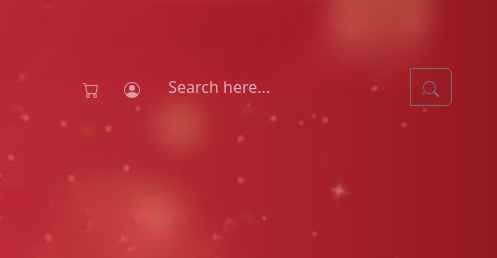
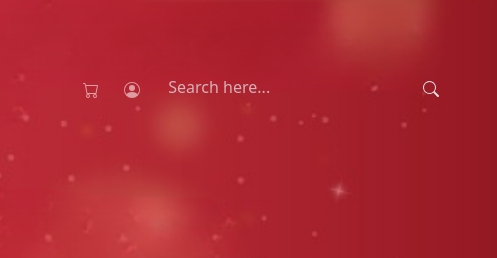
Before and after one commit to meemaislove/SparkleHomePage, a plain HTML site: page index.html in a window 1280 px wide. Shown: the top 258 px of the page, 783-1280 px from the left. Drawn offline with nearby package versions, Linux system fonts and the light colour scheme.

Commit message:
change search icon color from tertiary to white. rename html file as index.html

```diff
--- a/WebDevHiring-SparkleHomepage.html
+++ b/index.html
@@ -141,11 +141,7 @@
                       aria-label="Search here..."
                       aria-describedby="button-addon2"
                     />
-                    <button
-                      class="btn btn-outline-secondary"
-                      type="submit"
-                      id="button-addon2"
-                    >
+                    <button class="btn" type="submit" id="button-addon2">
                       <svg
                         xmlns="http://www.w3.org/2000/svg"
                         width="16"
```
